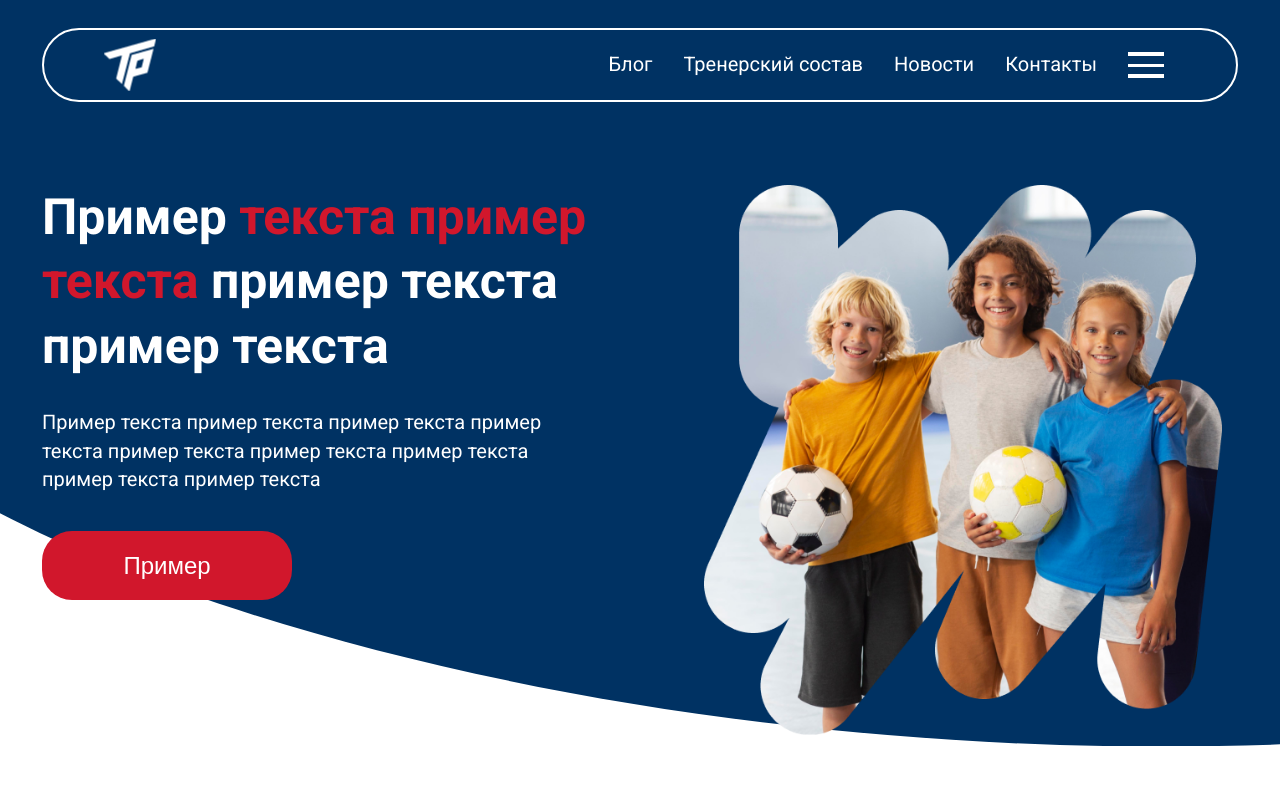
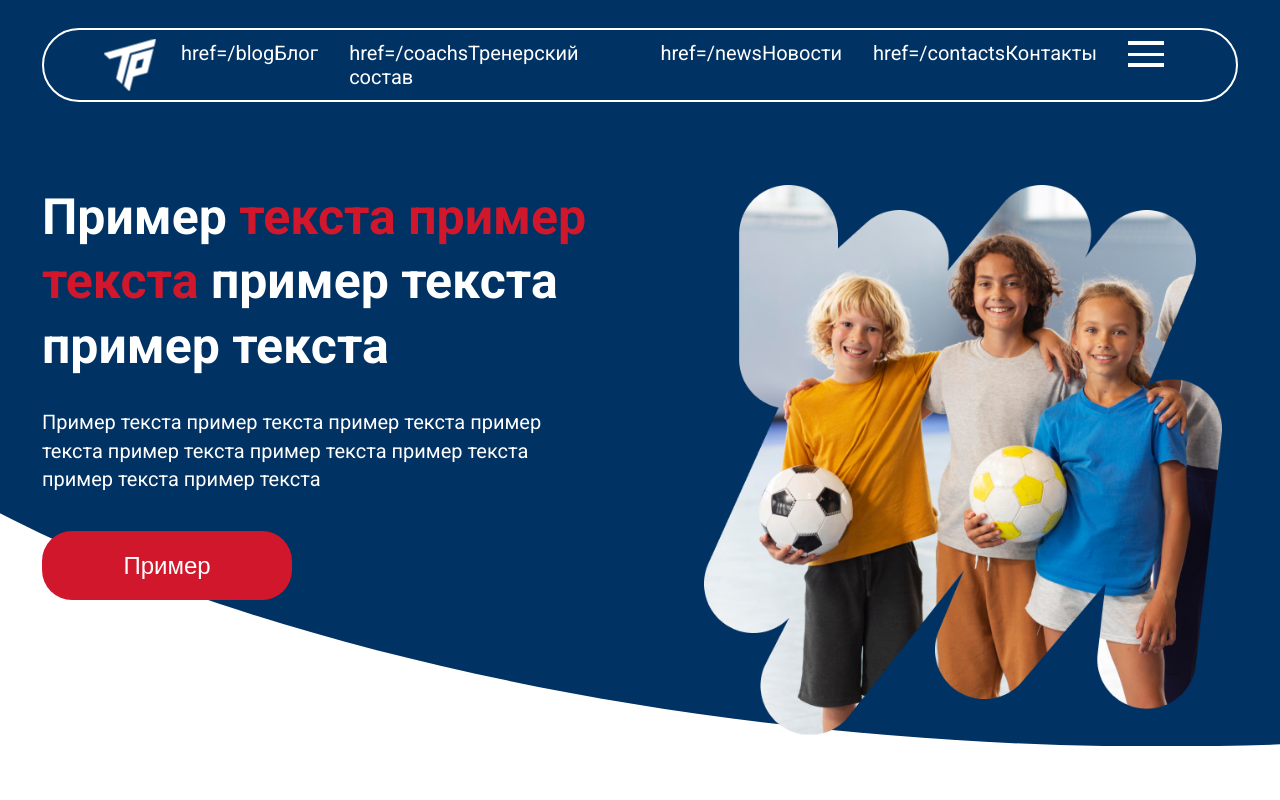
Before and after one commit to Trudovyereservy/frontend_part, a Next.js app: page / in a window 1280 px wide. Shown: the top 800 px of the page. Built offline with nearby package versions, Linux system fonts and the light colour scheme.

Commit message:
тест1

```diff
--- a/src/components/Header/LinksHeader/LinksHeader.tsx
+++ b/src/components/Header/LinksHeader/LinksHeader.tsx
@@ -7,10 +7,8 @@ import styles from '../header.module.scss';
 
 const LinksHeader = (links: ILinksHeaderProps) => (
   <li className={styles.footer}>
-    <Link
-      className={classNames(styles.header__navitem, styles.header__navhidden)}
+    <Link className={classNames(styles.header__navitem, styles.header__navhidden)}>
       href={links.href}
-    >
       {links.title}
     </Link>
   </li>
```
